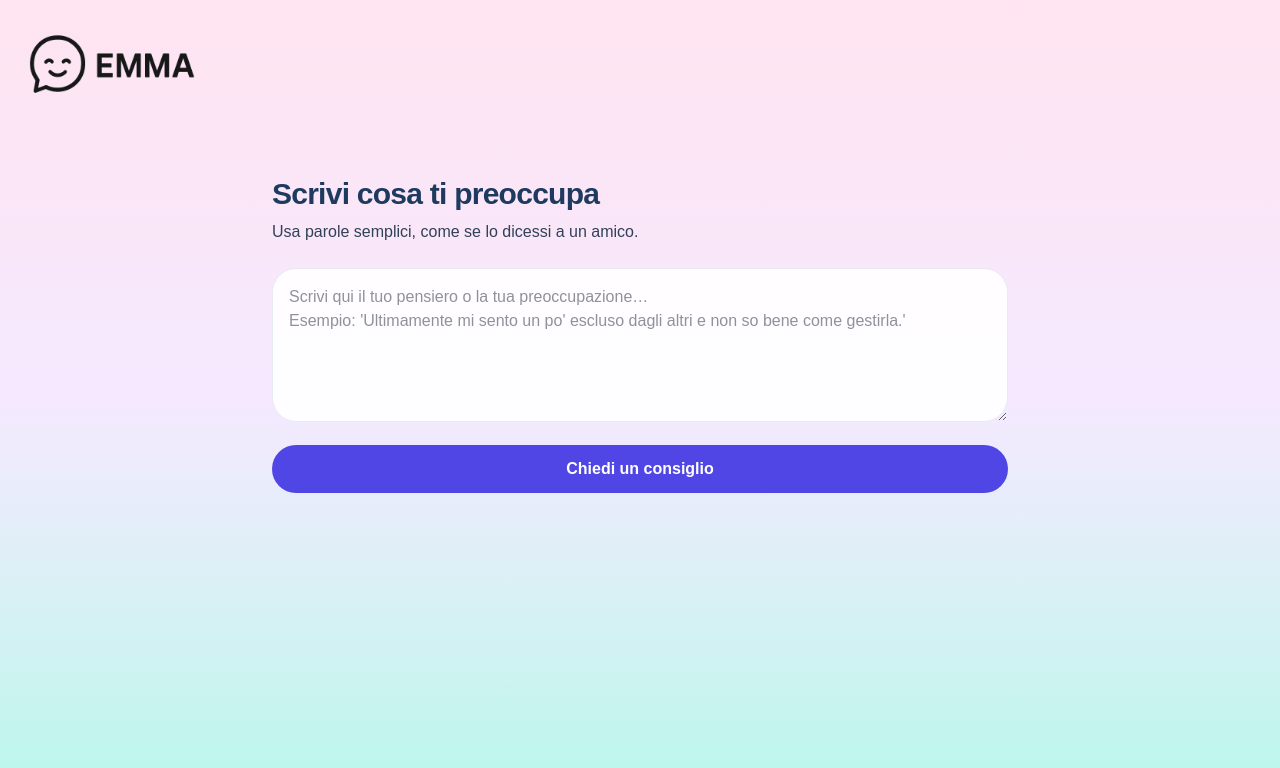
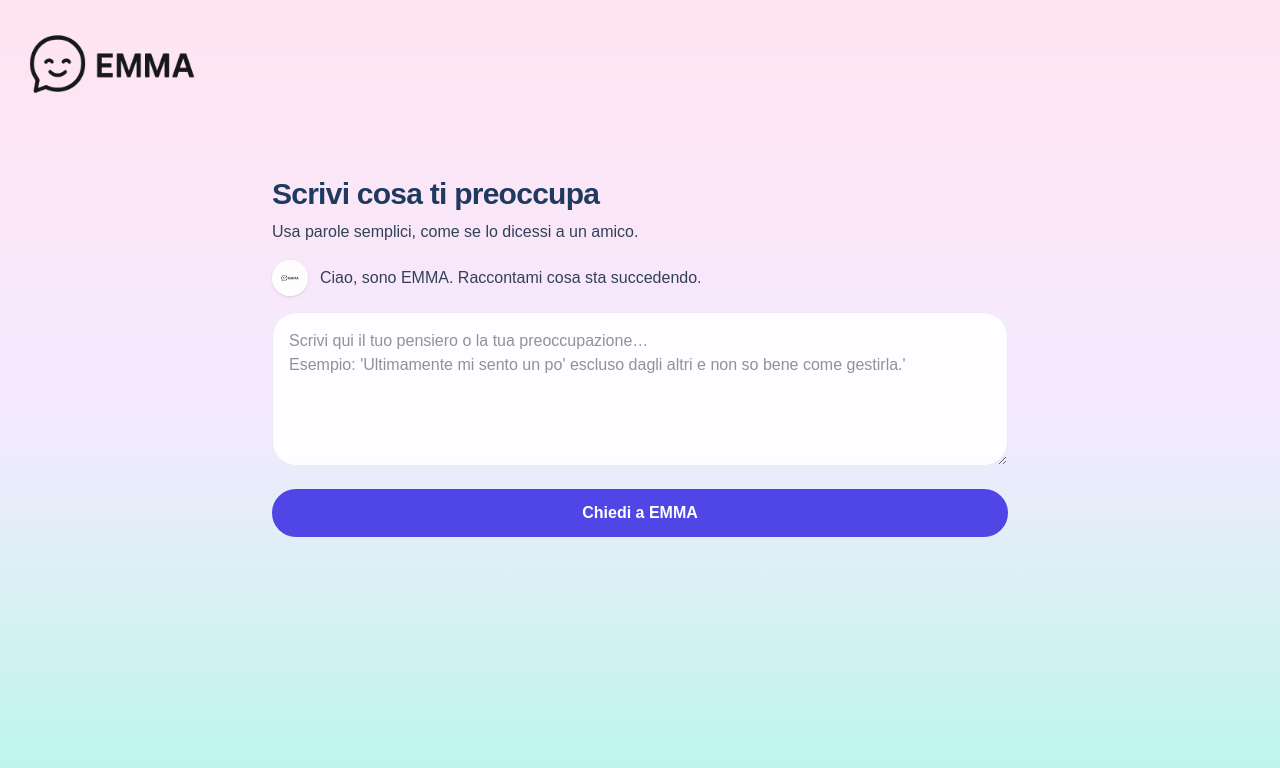
Before and after one commit to thosk92/thomas-site-v2, a Next.js app: page /emma in a window 1280 px wide. Both pictures are taken after a click on the button "Parla con EMMA". Shown: the top 768 px of the page. Built offline with nearby package versions, Linux system fonts and the light colour scheme; a web font is replaced by a local one.

Commit message:
Polish EMMA UI layout and copy

```diff
--- a/src/app/emma/page.tsx
+++ b/src/app/emma/page.tsx
@@ -1,5 +1,6 @@
 "use client";
 
+import Image from "next/image";
 import { useState, useCallback } from "react";
 
 type Mode = "home" | "session";
@@ -109,7 +110,7 @@ export default function EmmaHome() {
     lang === "en"
       ? "Write your thought or worry here…\nExample: 'Lately I feel a bit left out by my friends and I don't know how to handle it.'"
       : "Scrivi qui il tuo pensiero o la tua preoccupazione…\nEsempio: 'Ultimamente mi sento un po' escluso dagli altri e non so bene come gestirla.'";
-  const askCta = lang === "en" ? "Ask for advice" : "Chiedi un consiglio";
+  const askCta = lang === "en" ? "Ask Emma" : "Chiedi a EMMA";
   const loadingLabel =
     lang === "en" ? "EMMA is thinking about an answer for you…" : "EMMA sta pensando alla risposta per te…";
 
@@ -163,7 +164,7 @@ export default function EmmaHome() {
 
   return (
     <div className="mx-auto max-w-3xl w-full px-4 py-8 sm:py-10 overflow-x-hidden">
-      <div className="mb-6 space-y-2 text-left">
+      <div className="mb-4 space-y-2 text-left">
         <h1 className="text-2xl font-semibold tracking-tight text-[#1F3A5F] sm:text-3xl">
           {sessionTitle}
         </h1>
@@ -171,6 +172,17 @@ export default function EmmaHome() {
           {sessionSubtitle}
         </p>
       </div>
+
+      {!messages.length && (
+        <div className="mb-4 flex items-center gap-3">
+          <div className="flex h-9 w-9 items-center justify-center rounded-full bg-white/90 shadow-sm">
+            <Image src="/emmalogo.png" alt="EMMA" width={20} height={20} className="h-5 w-5 object-contain" />
+          </div>
+          <p className="text-sm text-slate-700 sm:text-base">
+            {lang === "en" ? "Hi, I’m EMMA. Tell me what’s going on." : "Ciao, sono EMMA. Raccontami cosa sta succedendo."}
+          </p>
+        </div>
+      )}
 
       {messages.length > 0 && (
         <div className="mb-4 space-y-3 text-sm text-slate-800 sm:text-base">
@@ -184,9 +196,9 @@ export default function EmmaHome() {
             >
               <div
                 className={
-                  "max-w-[85%] rounded-2xl px-4 py-2 whitespace-pre-line " +
+                  "max-w-[85%] rounded-2xl px-4 py-2 whitespace-pre-line emma-bubble " +
                   (m.role === "user"
-                    ? "bg-[#4f46e5] text-white"
+                    ? "bg-[#6366f1] text-white"
                     : "bg-slate-100 text-slate-800")
                 }
               >
@@ -197,13 +209,19 @@ export default function EmmaHome() {
         </div>
       )}
 
-      <form onSubmit={handleAskAdvice} className="space-y-4 mt-2">
+      <form onSubmit={handleAskAdvice} className="space-y-4 mt-3">
         <textarea
           value={text}
           onChange={(e) => setText(e.target.value)}
           rows={followup ? 3 : 5}
           className="w-full rounded-3xl border border-slate-200/80 bg-white/90 p-4 text-sm focus:border-[#a5b4fc] focus:outline-none focus:ring-2 focus:ring-[#c7d2fe] sm:text-base"
-          placeholder={followup ? (lang === "en" ? "Ask EMMA a follow-up question…" : "Fai un'altra domanda a EMMA…") : textareaPlaceholder}
+          placeholder={
+            followup
+              ? lang === "en"
+                ? "Tell me what’s on your mind…"
+                : "Dimmi cosa hai in mente…"
+              : textareaPlaceholder
+          }
         />
 
         <button
--- a/src/app/globals.css
+++ b/src/app/globals.css
@@ -454,6 +454,22 @@ body {
   .sig.is-started .sig-text:nth-of-type(2) { animation-delay: 0.8s; }
 }
 
+/* EMMA chat bubble entrance */
+.emma-bubble {
+  animation: emma-bubble-in 180ms ease-out;
+}
+
+@keyframes emma-bubble-in {
+  from {
+    opacity: 0;
+    transform: translateY(6px) scale(0.98);
+  }
+  to {
+    opacity: 1;
+    transform: translateY(0) scale(1);
+  }
+}
+
 /* EMMA CTA: clean, without surrounding glow */
 .mc-cta {
 	position: relative;
```
